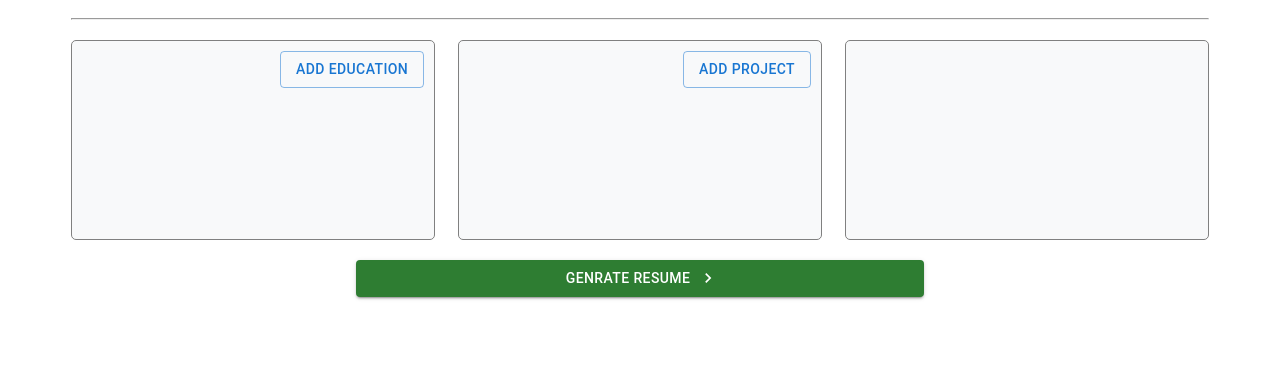
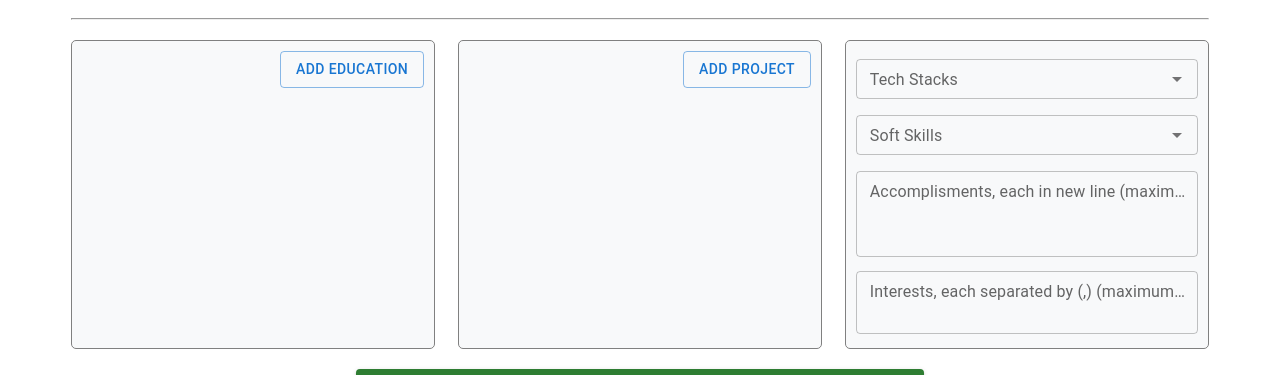
Before and after one commit to MohdTazammul/Resume-Automation, a React (Create React App) app: page /createform in a window 1280 px wide. Shown: the part 309-684 px from the top of the page. Built offline with nearby package versions, Linux system fonts and the light colour scheme; a web font is replaced by a local one.

Commit message:
Working on Form

```diff
--- a/src/components/Form/Form.jsx
+++ b/src/components/Form/Form.jsx
@@ -44,12 +44,13 @@ const projectFeaturesLabel = "Project Features, each in new line (maximum " + pr
 
 
 const techStacks = ["HTML", "CSS", "JS", "React", "Express", "NodeJS", "MongoDB", "MUI", "ChakraUI"]
+const softSkills = ["Time management","Communication",  "Adaptability",  "Problem-solving",  "Teamwork",  "Creativity",  "Leadership",  "Interpersonal skills"]
 
 
 const Form = () => {
 
 
-  const [state, setState] = useState(false); // State for conditional
+  const [maxTechStacksRendering, setMaxTechStacksRendering] = useState(false); // maxTechStacksRendering for conditional
 
 
   const [selectedFile, setSelectedFile] = useState()
@@ -79,15 +80,15 @@ const Form = () => {
   }
 
 
-  const [studentName , setStudentName] = useState('');
-  const [tagline , setTagline] = useState('');
-  const [address , setAddress] = useState('');
-  const [emailID , setEmailID] = useState('');
-  const [contact , setContact] = useState('');
-  const [portfolioLink , setPortfolioLink] = useState('');
-  const [githubLink , setGithubLink] = useState('');
-  const [linkedinLink , setLinkedinLink] = useState('');
-  const [about , setAbout] = useState('');
+  const [studentName, setStudentName] = useState('');
+  const [tagline, setTagline] = useState('');
+  const [address, setAddress] = useState('');
+  const [emailID, setEmailID] = useState('');
+  const [contact, setContact] = useState('');
+  const [portfolioLink, setPortfolioLink] = useState('');
+  const [githubLink, setGithubLink] = useState('');
+  const [linkedinLink, setLinkedinLink] = useState('');
+  const [about, setAbout] = useState('');
 
   const [courseTitle, setCourseTitle] = useState('');
   const [collegeName, setCollegeName] = useState('');
@@ -109,8 +110,7 @@ const Form = () => {
 
 
   const handleOpenEducationForm = () => {
-    if(educationData.length == 3)
-    {
+    if (educationData.length == 3) {
       alert("You already have added three educations, can't add more")
       return;
     }
@@ -170,8 +170,7 @@ const Form = () => {
   const [projectData, setProjectData] = useState([]);
 
   const handleOpenProjectForm = () => {
-    if(projectData.length == 2)
-    {
+    if (projectData.length == 2) {
       alert("You have already added two projects, can't add more")
       return;
     }
@@ -199,34 +198,37 @@ const Form = () => {
       alert("Project live link should be a valid url");
       return;
     }
-    if(projectRoles.length == 0)
-    {
+    if (projectFeatures.length == 0) {
+      alert("Project features section can't be blank")
+      return;
+    }
+    let prFeatures = projectFeatures.split("\n");
+    if (prFeatures.length > 3) {
+      alert("Maximum you can add 3 points in features of Project");
+      return;
+    }
+    if (projectRoles.length == 0) {
       alert("Project roles section can't be blank")
       return;
     }
     let prRoles = projectRoles.split("\n");
-    // console.log(prRoles)
-    if(prRoles.length == 0)
-    {
-      alert("Project features section can't be blank")
+    if (prRoles.length > 3) {
+      alert("Maximum you can add 3 points in roles of Project");
       return;
     }
-    if(techStacks.length < 2)
-    {
-      alert("Select atleast one techstacks of project");
+    if (projectTechStacks.length < 1) {
+      alert("Select atleast one techstack");
       return;
     }
-    let features = projectFeatures.split(".");
-    let roles = projectRoles.split(".");
     let temp = {
       "title": projectTitle,
       "introduction": projectIntro,
       "githubLink": projectGithubLink,
       "liveLink": projectLiveLink,
-      "features": features,
-      "roles": roles,
-      "collaboration":projectCollaborated,
-      "techStacks":projectTechStacks
+      "features": prFeatures,
+      "roles": prRoles,
+      "collaboration": projectCollaborated,
+      "techStacks": projectTechStacks
     }
     setProjectData([...projectData, temp]);
     setDisplayProjectData(true);
@@ -240,90 +242,103 @@ const Form = () => {
     return /^(?:(?:(?:https?|ftp):)?\/\/)(?:\S+(?::\S*)?@)?(?:(?!(?:10|127)(?:\.\d{1,3}){3})(?!(?:169\.254|192\.168)(?:\.\d{1,3}){2})(?!172\.(?:1[6-9]|2\d|3[0-1])(?:\.\d{1,3}){2})(?:[1-9]\d?|1\d\d|2[01]\d|22[0-3])(?:\.(?:1?\d{1,2}|2[0-4]\d|25[0-5])){2}(?:\.(?:[1-9]\d?|1\d\d|2[0-4]\d|25[0-4]))|(?:(?:[a-z\u00a1-\uffff0-9]-*)*[a-z\u00a1-\uffff0-9]+)(?:\.(?:[a-z\u00a1-\uffff0-9]-*)*[a-z\u00a1-\uffff0-9]+)*(?:\.(?:[a-z\u00a1-\uffff]{2,})))(?::\d{2,5})?(?:[/?#]\S*)?$/i.test(value);
   }
 
-  function editFormButtonPress(e)
-  {
+  function editFormButtonPress(e) {
     console.log(e.target.value)
   }
 
-  function submitForm()
-  {
-    if(!selectedFile)
-    {
+  function submitForm() {
+    if (!selectedFile) {
       alert("Please upload the profile image");
       return
     }
-    var imgSize = Math.round(selectedFile.size/1024); // In MB
-    if(imgSize > profileMaxSize)
-    {
-      alert("File is too big, please select a file of size less than "+Math.round(profileMaxSize/1024)+" MB");
+    var imgSize = Math.round(selectedFile.size / 1024); // In MB
+    if (imgSize > profileMaxSize) {
+      alert("File is too big, please select a file of size less than " + Math.round(profileMaxSize / 1024) + " MB");
       return
     }
-    if(imgSize < profileMinSize)
-    {
-      alert("File is too small, please select a file of size greater than "+profileMinSize+" KB");
+    if (imgSize < profileMinSize) {
+      alert("File is too small, please select a file of size greater than " + profileMinSize + " KB");
       return
     }
-    if(studentName == "")
-    {
+    if (studentName == "") {
       alert("Name field can't be blank")
       return
     }
-    if(tagline == "")
-    {
+    if (tagline == "") {
       alert("tagline can't be blank")
       return
     }
     var phoneno = /^\d{10}$/;
-    if(!contact.match(phoneno))
-    {
+    if (!contact.match(phoneno)) {
       alert("Enter a valid contact number")
       return
     }
-    if (!(/^\w+([\.-]?\w+)*@\w+([\.-]?\w+)*(\.\w{2,3})+$/.test(emailID)))
-    {
+    if (!(/^\w+([\.-]?\w+)*@\w+([\.-]?\w+)*(\.\w{2,3})+$/.test(emailID))) {
       alert("Enter a valid Email ID")
       return
     }
-    if(address == "")
-    {
+    if (address == "") {
       alert("Address can't be blank")
       return
     }
-    if(!validateUrl(portfolioLink))
-    {
+    if (!validateUrl(portfolioLink)) {
       alert("Enter a valid portfolio link")
       return
     }
-    if(!validateUrl(linkedinLink))
-    {
+    if (!validateUrl(linkedinLink)) {
       alert("Enter a valid linkedin profile link")
       return
     }
-    if(!isGithubUrl(githubLink))
-    {
+    if (!isGithubUrl(githubLink)) {
       alert("Enter a valid github profile link")
       return
     }
 
-    if(about.length < 100)
-    {
+    if (about.length < 100) {
       alert("write atleast 100 characters in about section")
       return
     }
-    if(educationData.length == 0)
-    {
+    if (educationData.length == 0) {
       alert("Add atleast one Education")
       return
     }
-    if(projectData.length == 0)
-    {
+    if (projectData.length == 0) {
       alert("Add atleast one Project")
       return
     }
+
+    if(studentTechStacks.length == 0)
+    {
+      alert("Add atleast one tech stack in your resume");
+      return;
+    }
+    if(studentSoftSkills.length == 0)
+    {
+      alert("Add atleast one soft skill in your resume");
+      return;
+    }
+
+    let accomplishmentsTemp = studentAccomplishment.split("\n");
+    if(accomplishmentsTemp.length > 3)
+    {
+      alert("Maximum you can add 3 accomplishments in your resume");
+      return;
+    }
+    let interestsTemp = studentInterests.split(",");
+    if(interestsTemp.length > 5)
+    {
+      alert("Maximum you can add 5 accomplishments in your resume");
+      return;
+    }
+
     alert("Form validated")
   }
 
 
+  const [studentTechStacks, setStudentTechStacks] = useState([]);
+  const [studentSoftSkills, setStudentSoftSkills] = useState([]);
+  const [studentAccomplishment, setStudentAccomplishment] = useState([]);
+  const [studentInterests, setStudentInterests] = useState("");
 
   return (
     <div className='form-container'>
@@ -336,41 +351,41 @@ const Form = () => {
         </div>
         <div className='basic-input'>
           <div className='name-and-tagline'>
-            <input value={studentName} onInput={e => setStudentName(e.target.value)}  type={"text"} placeholder={"Enter your full name *"} />
-            <input  value={tagline} onInput={e => setTagline(e.target.value)}  type={"text"} placeholder={"Enter your profile tagline *"} />
+            <input value={studentName} onInput={e => setStudentName(e.target.value)} type={"text"} placeholder={"Enter your full name *"} />
+            <input value={tagline} onInput={e => setTagline(e.target.value)} type={"text"} placeholder={"Enter your profile tagline *"} />
           </div>
           <hr />
           <div className='social-media-links'>
             <table>
               <tr>
                 <td>
-                  <input  value={contact} onInput={e => setContact(e.target.value)}  id='contact-input' type={"number"} placeholder={"Contact Number *"} />
+                  <input value={contact} onInput={e => setContact(e.target.value)} id='contact-input' type={"number"} placeholder={"Contact Number *"} />
                 </td>
                 <td>
-                  <input  value={portfolioLink} onInput={e => setPortfolioLink(e.target.value)}  id='portfolio-url-input' type={"url"} placeholder={"Portfolio Url *"} />
+                  <input value={portfolioLink} onInput={e => setPortfolioLink(e.target.value)} id='portfolio-url-input' type={"url"} placeholder={"Portfolio Url *"} />
                 </td>
               </tr>
               <tr>
                 <td>
-                  <input  value={emailID} onInput={e => setEmailID(e.target.value)}  id='email-id-input' type={"email"} placeholder={"Email ID *"} />
+                  <input value={emailID} onInput={e => setEmailID(e.target.value)} id='email-id-input' type={"email"} placeholder={"Email ID *"} />
                 </td>
                 <td>
-                  <input  value={linkedinLink} onInput={e => setLinkedinLink(e.target.value)}  id='linkedin-url-input' type={"url"} placeholder={"Linkedin Url *"} />
+                  <input value={linkedinLink} onInput={e => setLinkedinLink(e.target.value)} id='linkedin-url-input' type={"url"} placeholder={"Linkedin Url *"} />
                 </td>
               </tr>
               <tr>
                 <td>
-                  <input  value={address} onInput={e => setAddress(e.target.value)}  id='address-input' type={"text"} placeholder={"Address *"} />
+                  <input value={address} onInput={e => setAddress(e.target.value)} id='address-input' type={"text"} placeholder={"Address *"} />
                 </td>
                 <td>
-                  <input  value={githubLink} onInput={e => setGithubLink(e.target.value)}  id='github-url-input' type={"url"} placeholder={"Github Url *"} />
+                  <input value={githubLink} onInput={e => setGithubLink(e.target.value)} id='github-url-input' type={"url"} placeholder={"Github Url *"} />
                 </td>
               </tr>
             </table>
           </div>
         </div>
         <div className='input2'>
-          <textarea  value={about} onInput={e => setAbout(e.target.value)}  placeholder={"Enter your about section (maximum 300 characters) *"} maxLength={"300"} ></textarea>
+          <textarea value={about} onInput={e => setAbout(e.target.value)} placeholder={"Enter your about section (maximum 300 characters) *"} maxLength={"300"} ></textarea>
         </div>
       </div>
       <hr />
@@ -443,17 +458,17 @@ const Form = () => {
                   <p><span>from</span> {el.college}</p>
                   <p>( {el.startDate} - {el.endDate} )</p>
                   <div className='edit-delete-buttons'>
-         <Fab onClick={()=>{
+                    <Fab onClick={() => {
                       openEducationForm(true);
                     }} color="primary" size='small' aria-label="edit">
                       <EditIcon />
                     </Fab>
                     &nbsp;&nbsp;
-         <Fab onClick={() =>{
+                    <Fab onClick={() => {
                       var temp = [...educationData];
                       temp.splice(index, 1);
                       setEducationData(temp);
-         }}  color="error" size='small' aria-label="delete">
+                    }} color="error" size='small' aria-label="delete">
                       <DeleteIcon />
                     </Fab>
                   </div>
@@ -533,26 +548,24 @@ const Form = () => {
                 id="standard-basic" type="url" variant="outlined"
                 fullWidth
               />
-
-
               <FormGroup>
-<FormControlLabel control={<Switch onChange={(e)=>{setProjectCollaborated(e.target.checked)}} />} label="Was it a Collaborative project?" />
+                <FormControlLabel control={<Switch onChange={(e) => { setProjectCollaborated(e.target.checked) }} />} label="Was it a Collaborative project?" />
               </FormGroup>
 
               <Autocomplete
                 onChange={(option) => {
                   if (option.target.innerText) {
-                  setProjectTechStacks([...projectTechStacks, option.target.innerText])
+                    setStudentTechStacks([...projectTechStacks, option.target.innerText])
                     // tagsArr.push(option.target.innerText);
-                  if (projectTechStacks.length === 5) {
-                    console.log(projectTechStacks.length);
-                    setState(true);
+                    if (studentTechStacks.length === 5) {
+                      console.log(studentTechStacks.length);
+                      setMaxTechStacksRendering(true);
                     }
                     console.log(projectTechStacks);
                   }
 
                 }}
-              readOnly={state ? true : false}
+                readOnly={maxTechStacksRendering ? true : false}
                 size="small"
                 style={{ marginTop: "8px" }}
                 multiple
@@ -583,23 +596,23 @@ const Form = () => {
                   <p className='roles'><b>Roles : </b>{el.roles.join(". ")}</p>
                   <p className='collaboration'><b>Collaboration : </b>{el.collaboration ? "Yes" : "No"}</p>
                   <p className='techStacks'><b>Techstacks : </b>{el.techStacks.join(", ")}</p>
-         <Link className='git-link'  href={el.githubLink} target="_blank" >
-    <GitHubIcon  />
-</Link>  &nbsp;&nbsp; <Link className='live-link'  href={el.liveLink} target="_blank" >
-    <LanguageIcon  />
+                  <Link className='git-link' href={el.githubLink} target="_blank" >
+                    <GitHubIcon />
+                  </Link>  &nbsp;&nbsp; <Link className='live-link' href={el.liveLink} target="_blank" >
+                    <LanguageIcon />
                   </Link>
                   <div className='edit-delete-buttons'>
-         <Fab onClick={()=>{
+                    <Fab onClick={() => {
                       openProjectForm(true);
                     }} color="primary" size='small' aria-label="edit">
                       <EditIcon />
                     </Fab>
                     &nbsp;&nbsp;
-         <Fab onClick={() =>{
+                    <Fab onClick={() => {
                       var temp = [...projectData];
                       temp.splice(index, 1);
                       setProjectData(temp);
-         }}  color="error" size='small' aria-label="delete">
+                    }} color="error" size='small' aria-label="delete">
                       <DeleteIcon />
                     </Fab>
                   </div>
@@ -609,6 +622,84 @@ const Form = () => {
             : ""}
         </div>
         <div className='accomplishment-cont'>
+
+        <Autocomplete
+                onChange={(option) => {
+                  if (option.target.innerText) {
+                    setProjectTechStacks([...projectTechStacks, option.target.innerText])
+                    // tagsArr.push(option.target.innerText);
+                    // if (projectTechStacks.length === 5) {
+                    //   console.log(projectTechStacks.length);
+                    //   setMaxTechStacksRendering(true);
+                    // }
+                    // console.log(projectTechStacks);
+                  }
+
+                }}
+                // readOnly={maxTechStacksRendering ? true : false}
+                size="small"
+                style={{ marginTop: "8px" }}
+                multiple
+                id="tags-outlined"
+                options={techStacks}
+                getOptionLabel={(option) => option}
+                filterSelectedOptions
+                renderInput={(params) => (
+                  <TextField
+                    {...params}
+                    label="Tech Stacks"
+                  />
+                )}
+              />
+
+            <Autocomplete
+                onChange={(option) => {
+                  if (option.target.innerText) {
+                    setStudentSoftSkills([...studentSoftSkills, option.target.innerText])
+                  }
+
+                }}
+                size="small"
+                style={{ marginTop: "16px" }}
+                multiple
+                id="tags-outlined"
+                options={softSkills}
+                getOptionLabel={(option) => option}
+                filterSelectedOptions
+                renderInput={(params) => (
+                  <TextField
+                    {...params}
+                    label="Soft Skills"
+                  />
+                )}
+              />
+
+<TextField
+                size="small"
+                style={{ marginTop: "16px" }}
+                value={studentAccomplishment} onInput={e => setStudentAccomplishment(e.target.value)}
+                inputProps={{ maxLength: 150 }}
+                margin="dense"
+                multiline
+                rows={3}
+                label={"Accomplisments, each in new line (maximum 150 characters)"}
+                id="standard-basic" type="url" variant="outlined"
+                fullWidth
+              />
+
+              <TextField
+                size="small"
+                style={{ marginTop: "10px" }}
+                value={studentInterests} onInput={e => setStudentInterests(e.target.value)}
+                inputProps={{ maxLength: 100 }}
+                margin="dense"
+                multiline
+                rows={2}
+                label={"Interests, each separated by (,) (maximum 100 characters)"}
+                id="standard-basic" type="url" variant="outlined"
+                fullWidth
+              />
+
         </div>
       </div>
       <div className='submit-btn-cont'>
```
Also changed, not shown: src/components/form/Form.css (+4 -4 lines). Lines whose indentation alone changed are shown as unchanged.
